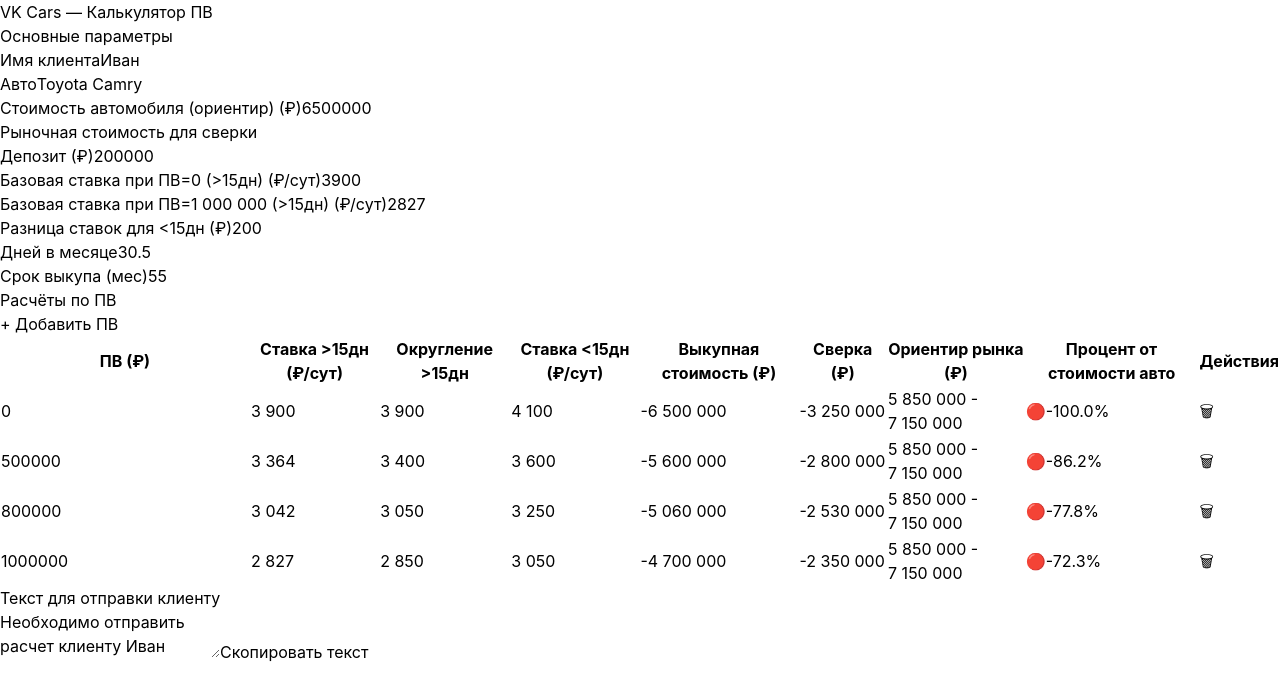
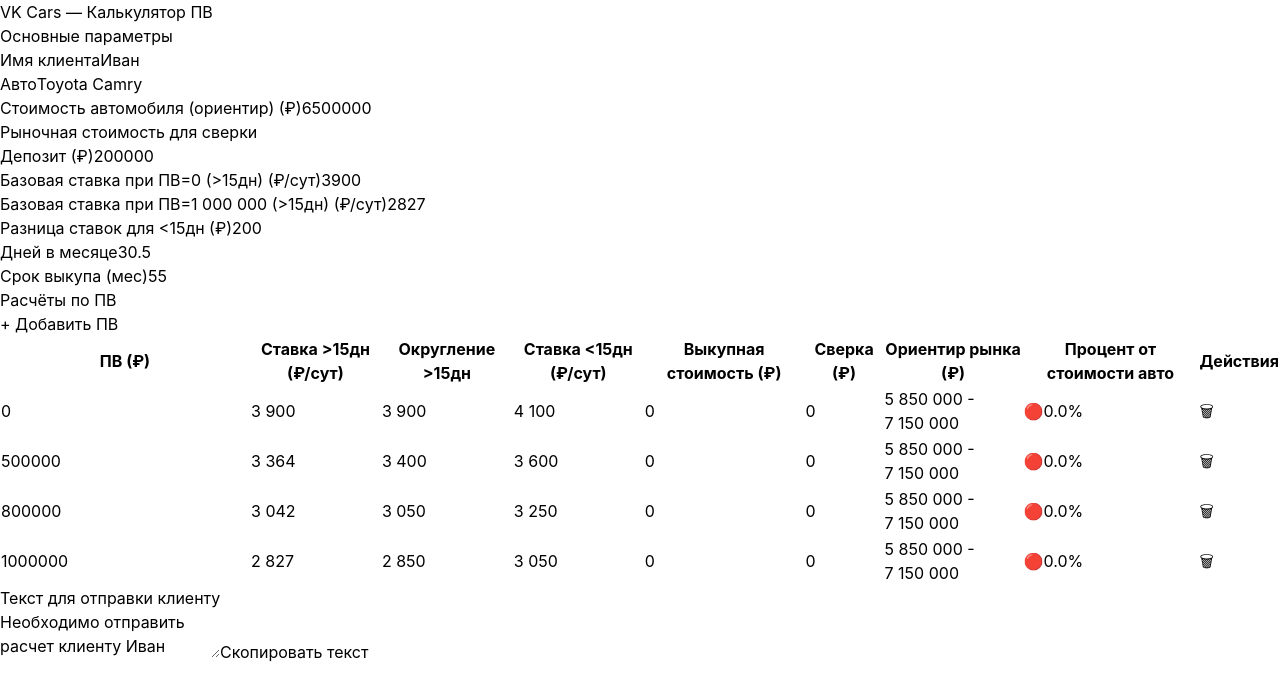
Before and after one commit to leodynamite/pmcalculator, a React (Vite) app: page / in a window 1280 px wide. Shown: the top 700 px of the page. Built offline with nearby package versions, Linux system fonts and the light colour scheme.

Commit message:
Fix: Ensure выкупная стоимость is never negative (min 0)

```diff
--- a/src/PVCalculator.tsx
+++ b/src/PVCalculator.tsx
@@ -66,8 +66,8 @@ const calculateRow = (
   const rateUnder15 = rateOver15Rounded + diffUnder15
   const rateUnder15Rounded = roundUpTo50(rateUnder15)
 
-  // Выкупная стоимость = ПВ × 1.8 - стоимость авто
-  const totalBuyout = Math.round(pv * 1.8 - carPrice)
+  // Выкупная стоимость = ПВ × 1.8 - стоимость авто (не меньше 0)
+  const totalBuyout = Math.max(0, Math.round(pv * 1.8 - carPrice))
 
   // Сверка = выкупная стоимость / 2
   const marketCheck = Math.round(totalBuyout / 2)
```
